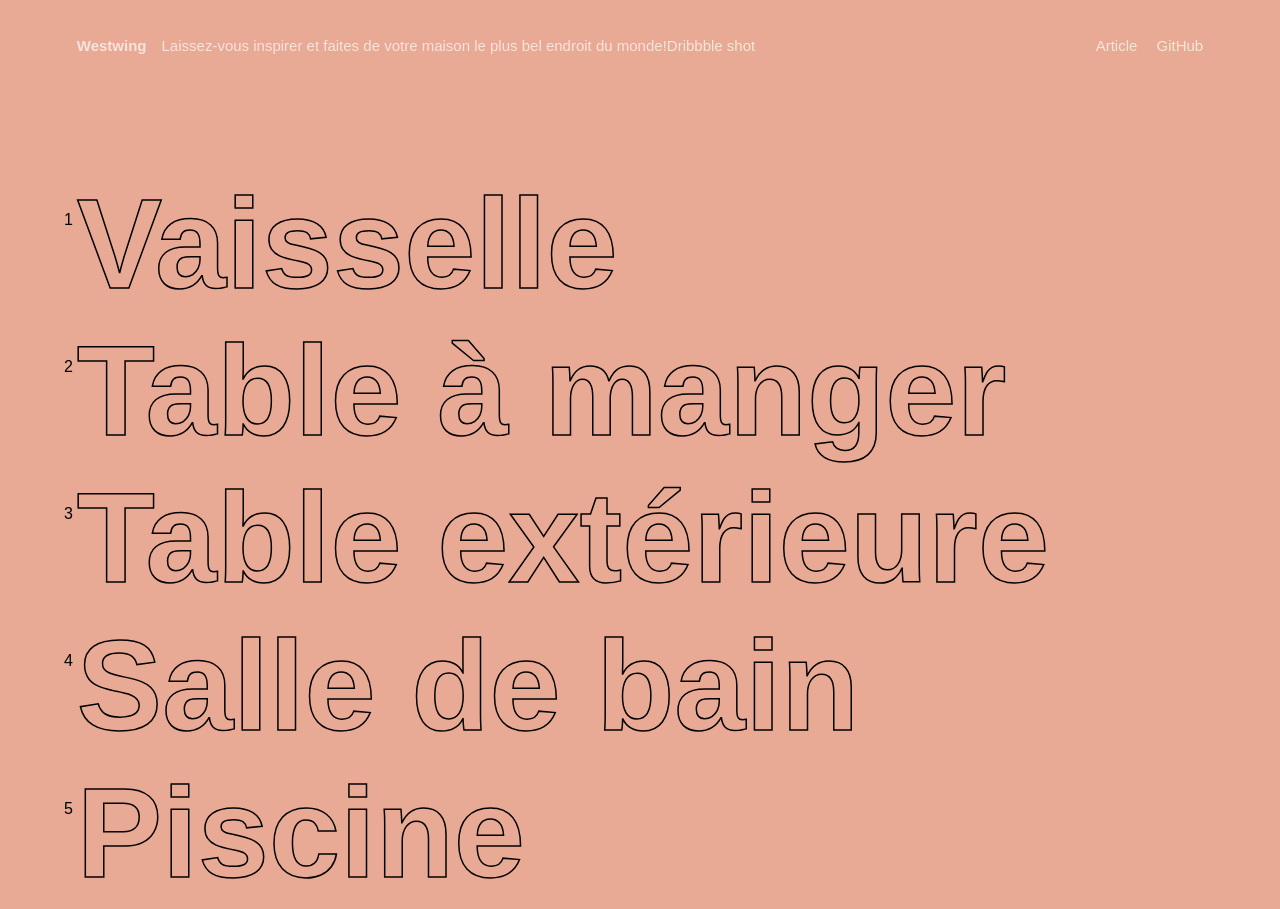
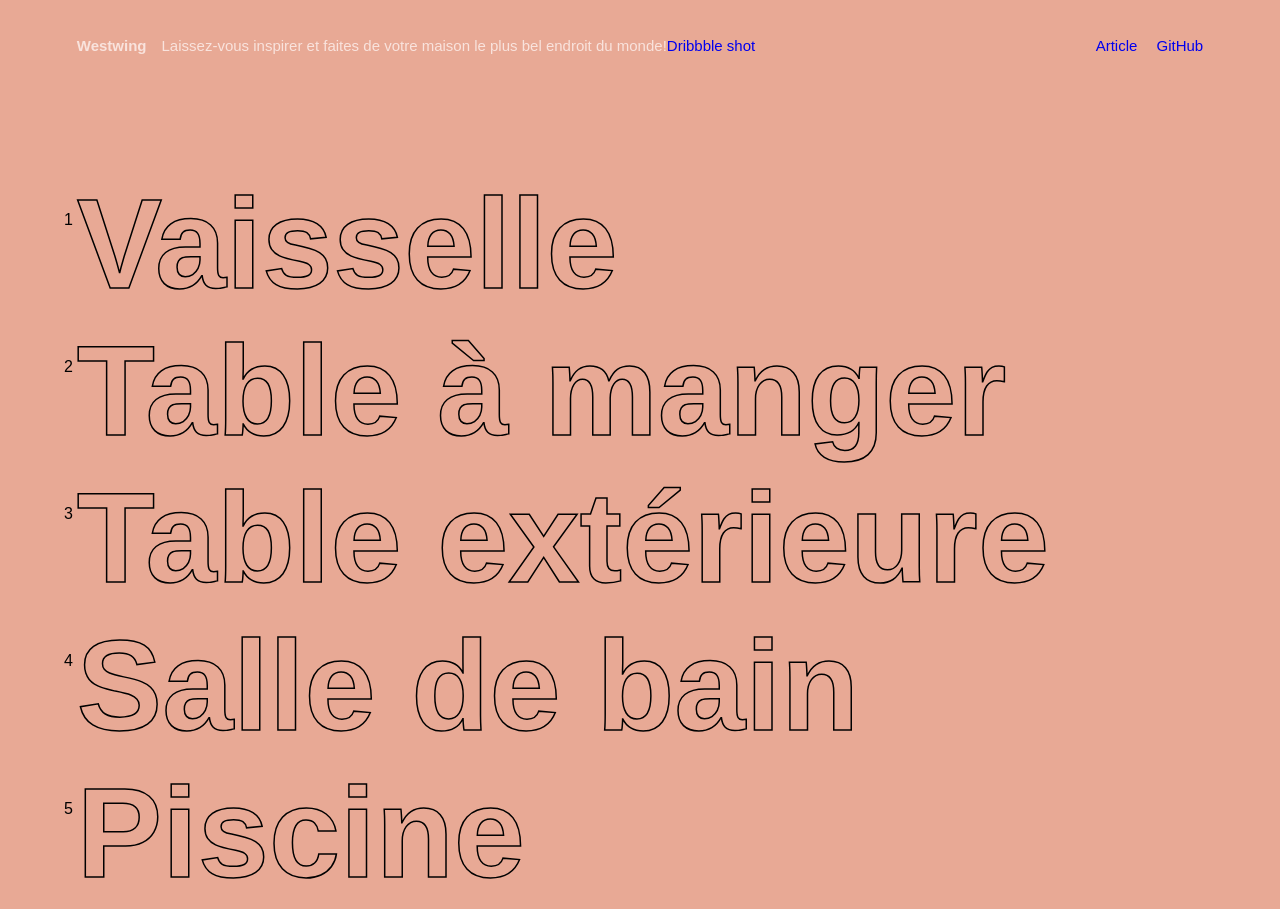
Before and after one commit to lisabrcss/projet05, a plain HTML site: page index.html in a window 1280 px wide. Shown: the top 909 px of the page. Drawn offline with Linux system fonts and the light colour scheme; a web font is replaced by a local one.

Commit message:
02
changement couleur

```diff
--- a/css/base.css
+++ b/css/base.css
@@ -50,7 +50,7 @@ main::before {
 
 a {
 	text-decoration: none;
-	color: var(--color-link);
+	color: #FFFCEB
 	outline: none;
 }
 
```
